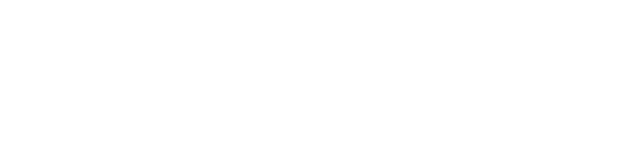
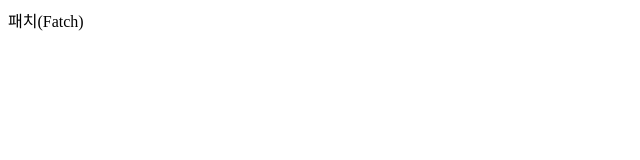
Before and after one commit to kwakhyosang/test-repo, a plain HTML site: page index.html in a window 1280 px wide. Shown: the whole page, without its empty margins (0-640 px from the left). Drawn offline with Linux system fonts and the light colour scheme.

Commit message:
Update index.html
body 안에 패치(Fatch) 추가

```diff
--- a/index.html
+++ b/index.html
@@ -1,4 +1,6 @@
 <html>
 <head></head>
-<body></body>
+<body>
+ 패치(Fatch)
+</body>
 </html>
```
